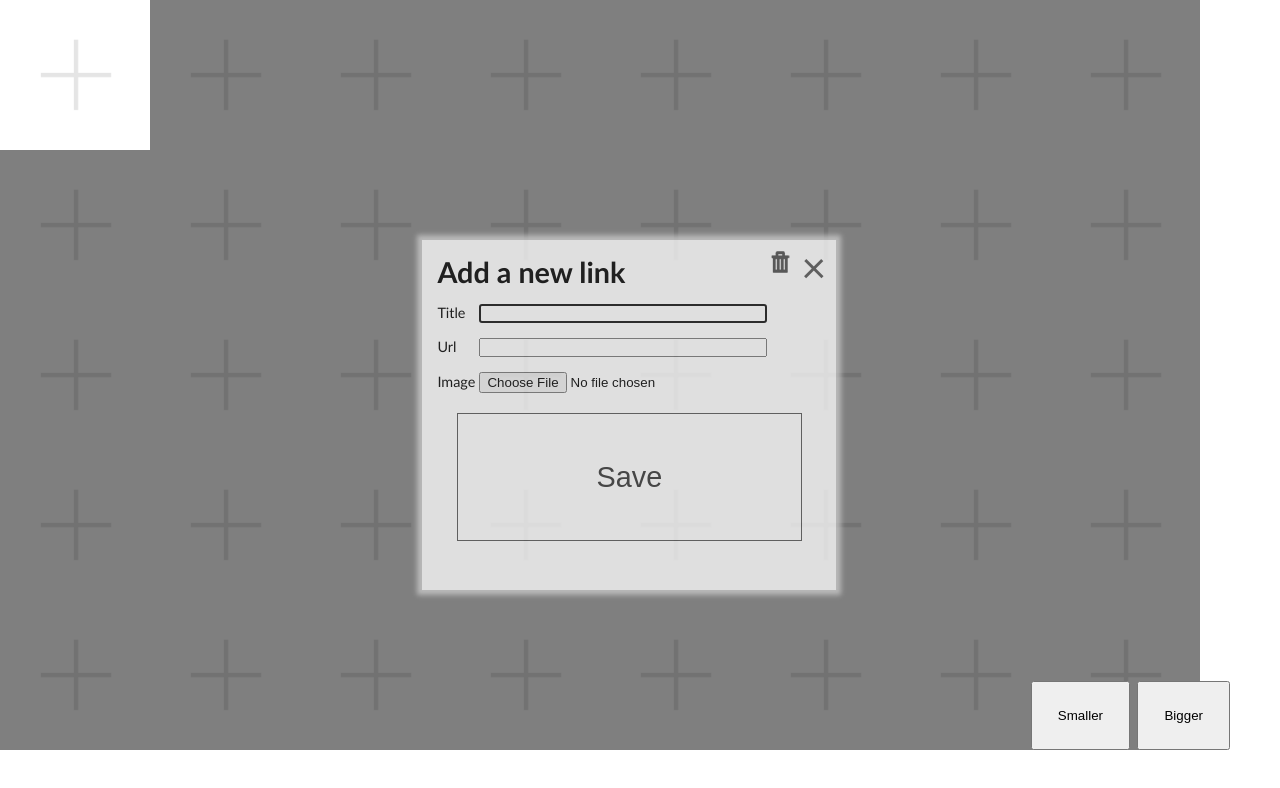
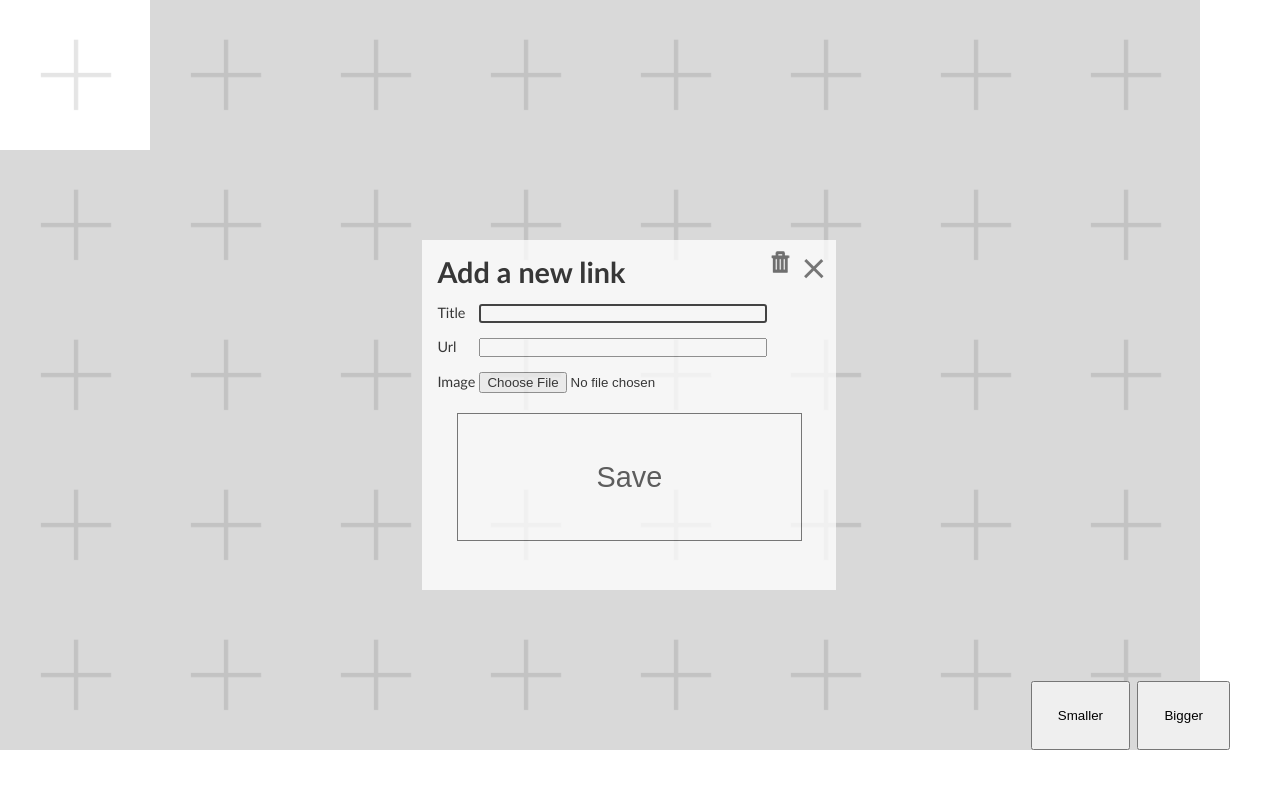
Before and after one commit to g1eb/NewTab, a browser extension: page index.html in a window 1280 px wide. Both pictures are taken after a click on the element 75 px from the left and 75 px from the top of the page. Drawn offline with Linux system fonts and the light colour scheme.

Commit message:
Changed opacity style and removed box-shadow.

```diff
--- a/css/styles.css
+++ b/css/styles.css
@@ -60,7 +60,7 @@ a:visited:hover {
     text-align: center;
     position: absolute;
     background-color: #000;
-    opacity: 0.5;
+    opacity: 0.15;
     -webkit-transition-duration: 0.8s;
 }
 
@@ -94,9 +94,7 @@ a:visited:hover {
     z-index:2;
     display: none;
     background-color: #ffffff;
-	opacity: 0.75;
-    -webkit-box-shadow: 0 0 5px 5px #cccccc;
-	-webkit-transition-duration: 0.5s;
+	  opacity: 0.75;
 }
 
 #link_edit label {
```
